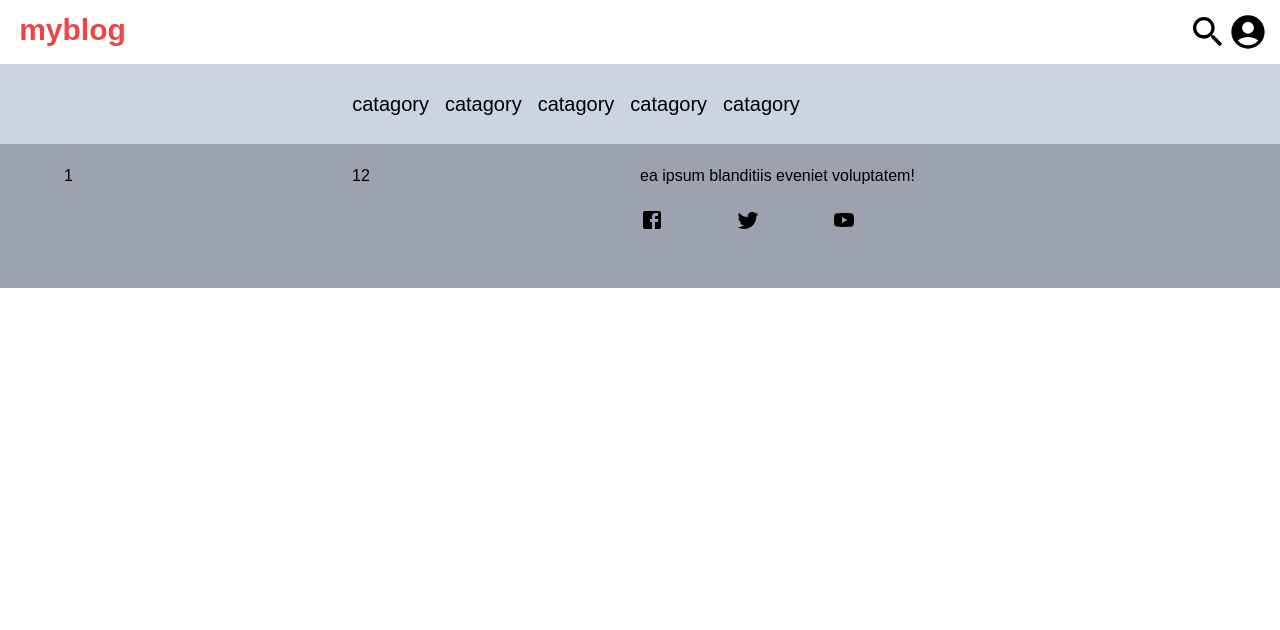
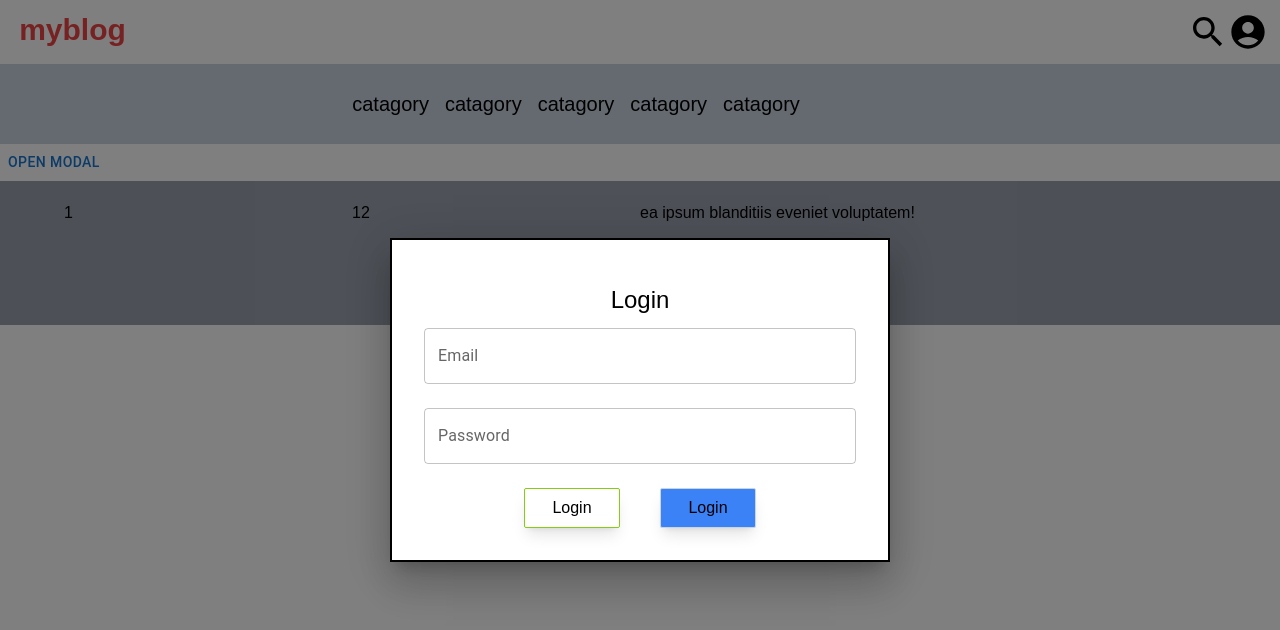
Before and after one commit to abusayed22/my-blog, a React (Create React App) app: page /login in a window 1280 px wide. Shown: the top 630 px of the page. Built offline with nearby package versions, Linux system fonts and the light colour scheme.

Commit message:
login done

```diff
--- a/src/App.js
+++ b/src/App.js
@@ -7,6 +7,7 @@ import { useState } from "react";
 import Footer from "./components/footer/Footer";
 import SingleBlog from "./pages/singleblog/SingleBlog";
 import Author from "./pages/author/Author";
+import Login from "./pages/login/Login";
 
 
 function App() {
@@ -29,6 +30,7 @@ function App() {
         <Route path="/catagory" element={<CommingSoon />} />
         <Route path="/single" element={<SingleBlog />} />
         <Route path="/author" element={<Author />} />
+        <Route path="/login" element={<Login />} />
       </Routes>
 
       <Footer />
--- /dev/null
+++ b/src/pages/login/Login.jsx
@@ -0,0 +1,70 @@
+import React from "react";
+
+import Box from "@mui/material/Box";
+import Button from "@mui/material/Button";
+import Typography from "@mui/material/Typography";
+import Modal from "@mui/material/Modal";
+import { TextField } from "@mui/material";
+
+function Login() {
+  const style = {
+    position: "absolute",
+    top: "50%",
+    left: "50%",
+    transform: "translate(-50%, -50%)",
+    width: 500,
+    bgcolor: "background.paper",
+    border: "2px solid #000",
+    boxShadow: 24,
+    p: 4,
+  };
+
+  const [open, setOpen] = React.useState(true);
+  const handleOpen = () => setOpen(true);
+  const handleClose = () => setOpen(false);
+
+  return (
+    <div className="dark:bg-black">
+      <Button onClick={handleOpen}>Open modal</Button>
+      <Modal
+        open={open}
+        onClose={handleClose}
+        aria-labelledby="modal-modal-title"
+        aria-describedby="modal-modal-description"
+      >
+        <div className="dark:bg-black">
+          <Box sx={style}>
+            <p className="text-2xl text-center my-3">Login</p>
+            <TextField
+              id="outlined-basic"
+              label="Email"
+              variant="outlined"
+              className="w-[100%] text-red"
+            />
+            <br />
+            <br />
+            <TextField
+              id="outlined-password-input"
+              label="Password"
+              type="password"
+              autoComplete="current-password"
+              className="w-[100%] "
+            />
+            <br />
+            <br />
+            <div className="w-96 mx-auto flex justify-center space-x-10">
+              <button className="border dark:text-white shadow-lg border-green hover:bg-[#7e7474] transition w-24 h-10 rounded-sm">
+                Login
+              </button>
+              <button className="border dark:text-white shadow-lg border-white bg-blue hover:text-yellow w-24 h-10 rounded-sm">
+                Login
+              </button>
+            </div>
+          </Box>
+        </div>
+      </Modal>
+    </div>
+  );
+}
+
+export default Login;
```
